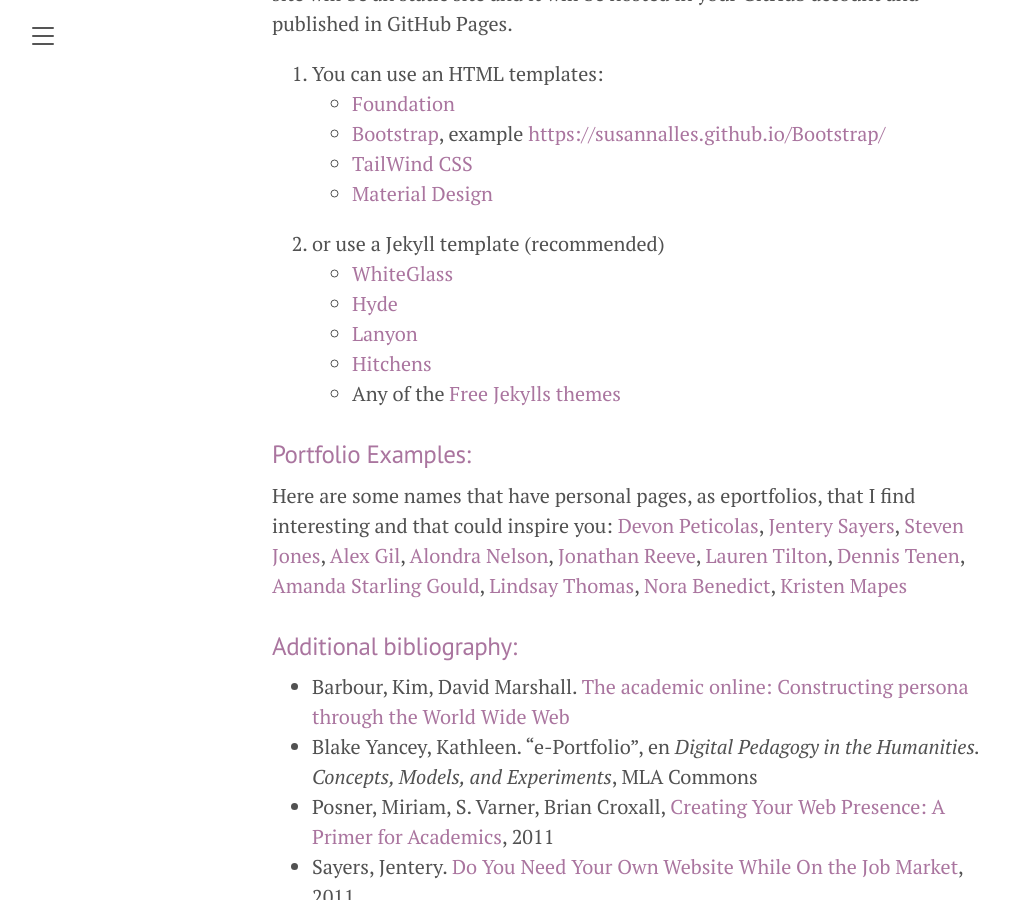
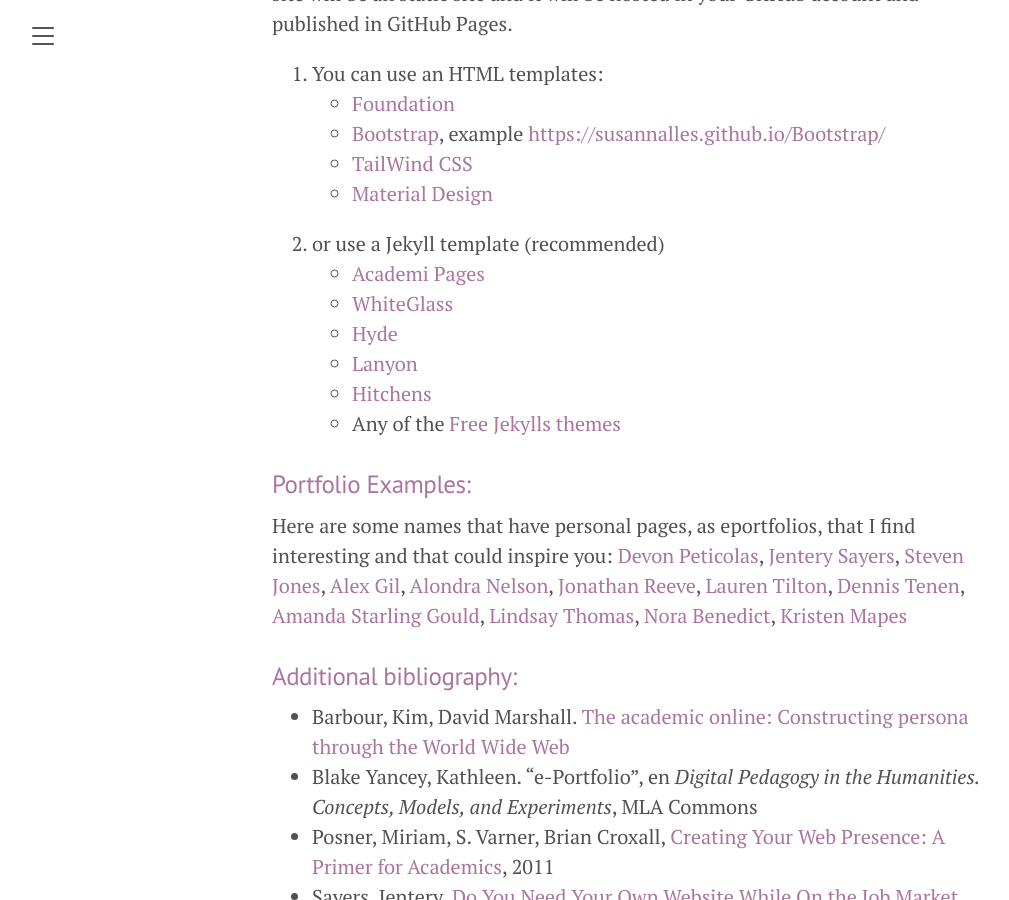
Before and after one commit to susannalles/DHPracticum_Spring23, a Jekyll site: the page built from exercises/4.PortfoliosSamples.md, in a window 1280 px wide and 900 px high, scrolled down 2058 px. Shown: the whole window, without its empty margins (8-1017 px from the left). Built offline with Jekyll 4.4.1, drawn with Linux system fonts in a browser that asks for light colours.

Commit message:
Update 4.PortfoliosSamples.md

```diff
--- a/exercises/4.PortfoliosSamples.md
+++ b/exercises/4.PortfoliosSamples.md
@@ -56,6 +56,7 @@ Now it's the time that you choose a template for your portfolio, BUT always keep
   - [Material Design](https://m3.material.io/)
 
 2. or use a Jekyll template (recommended)
+  - [Academi Pages](https://academicpages.github.io/)
   - [WhiteGlass](https://github.com/yous/whiteglass)
   - [Hyde](https://jekyllthemes.io/theme/hyde)
   - [Lanyon](https://jekyllthemes.io/theme/lanyon)
```
